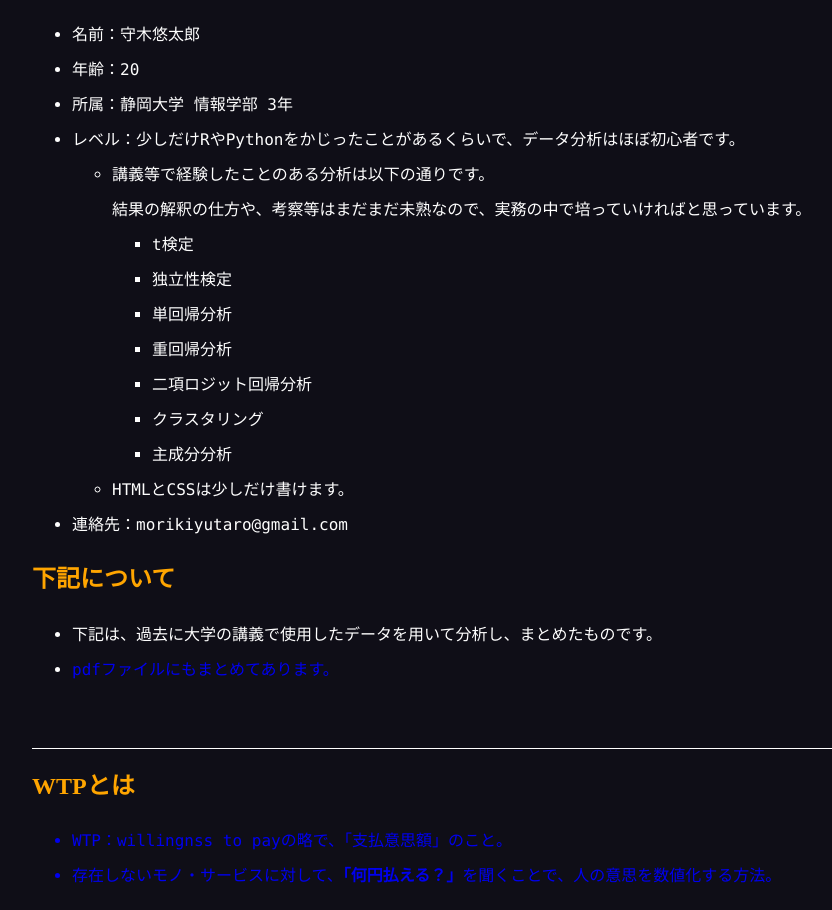
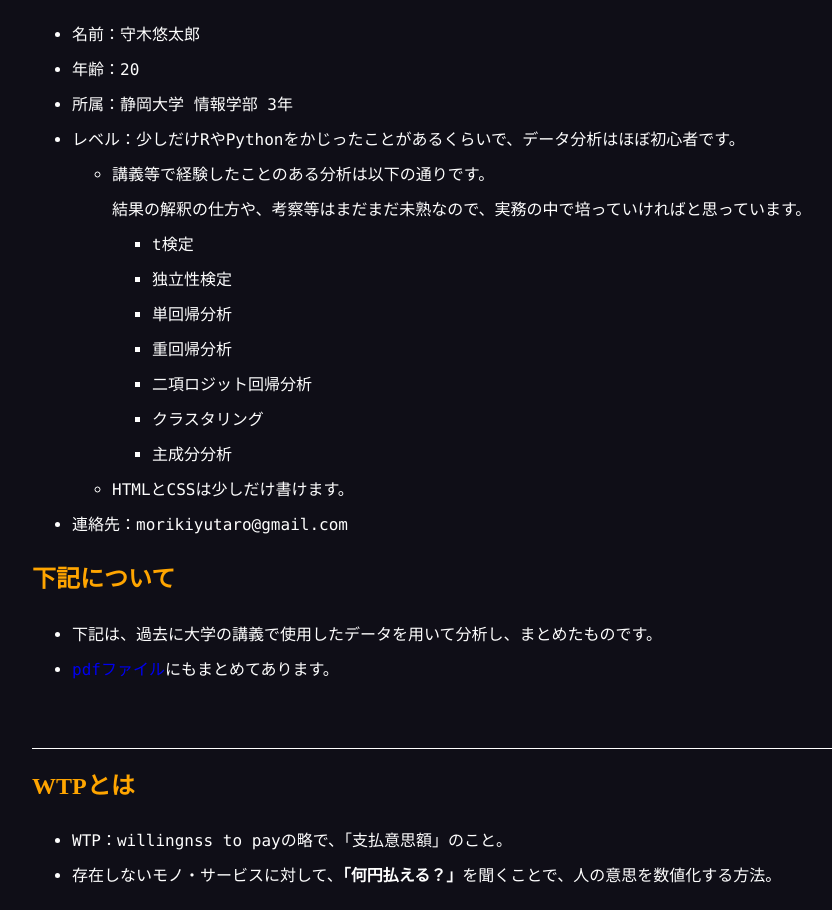
Before and after one commit to MorikiYutaro/mypage, a plain HTML site: page index.html in a window 1280 px wide. Shown: the part 127-1037 px from the top of the page, without its empty margins (208-1040 px from the left). Drawn offline with nearby package versions, Linux system fonts and the light colour scheme.

Commit message:
Update index.html

```diff
--- a/index.html
+++ b/index.html
@@ -39,7 +39,7 @@
             <h2>下記について</h2>
             <ul>
                 <li>下記は、過去に大学の講義で使用したデータを用いて分析し、まとめたものです。</li>
-                <li><a href = "./分析結果.pdf" target="_blank">pdfファイルにもまとめてあります。</li>
+                <li><a href = "./分析結果.pdf" target="_blank">pdfファイル</a>にもまとめてあります。</li>
 
 
             </ul>
```
